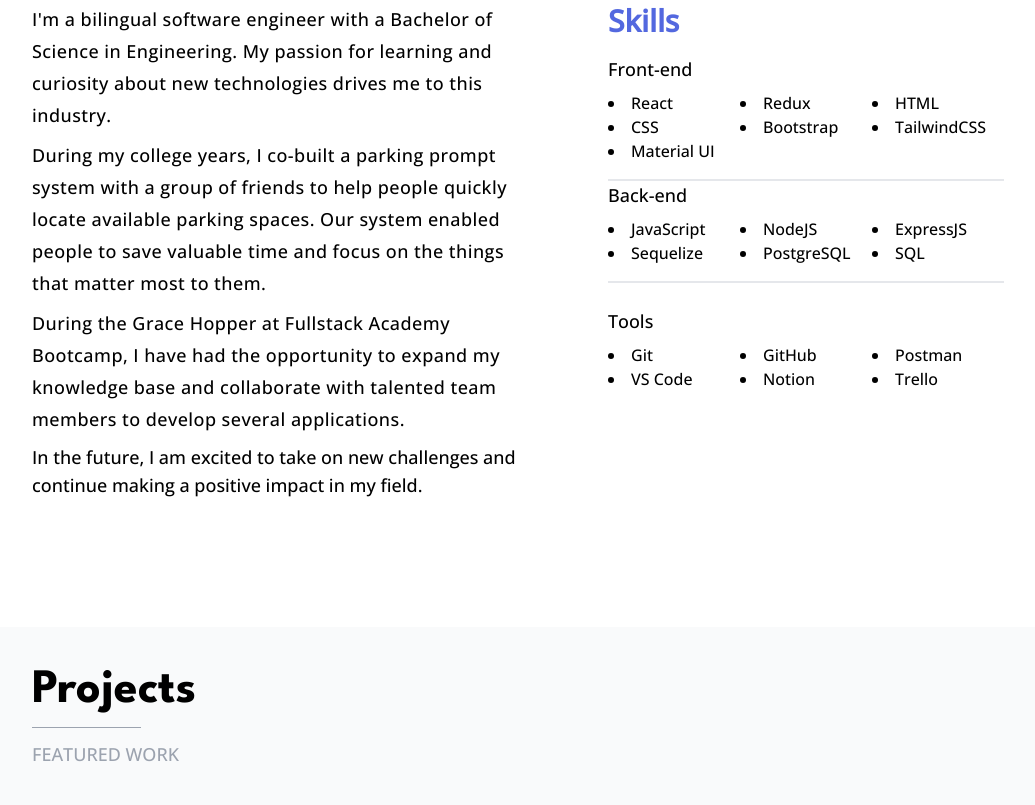
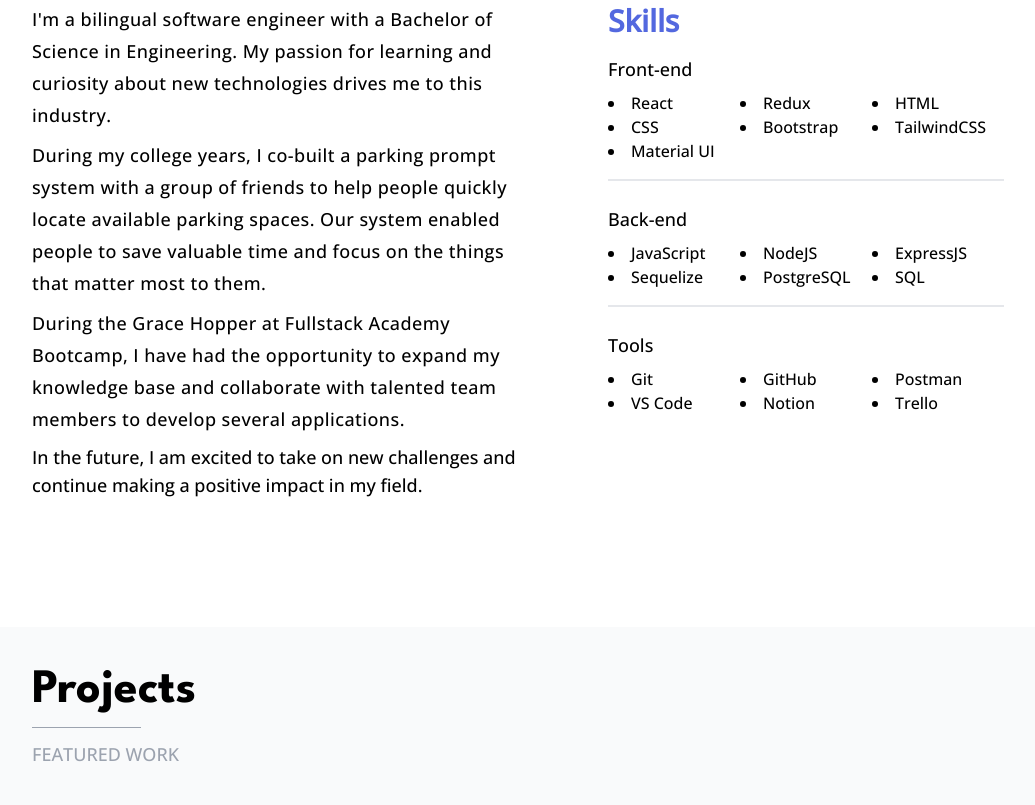
Before and after one commit to Elena-Lin-616/Personal-portfolio-website, a website: page index.html in a window 1280 px wide. Shown: the part 898-1703 px from the top of the page, without its empty margins (122-1157 px from the left). Drawn offline with nearby package versions, Linux system fonts and the light colour scheme.

Commit message:
fix spacing for backend skill in lg screen

```diff
--- a/index.html
+++ b/index.html
@@ -308,7 +308,7 @@
                 </ul>
               </div>
               <!-- Back-end -->
-              <div class="border-b-2 pb-4 mt-6``">
+              <div class="border-b-2 pb-4 mt-6">
                 <h5 class="text-lg mb-2">Back-end</h5>
                 <ul class="list-disc list-inside grid grid-cols-3">
                   <li>JavaScript</li>
```
